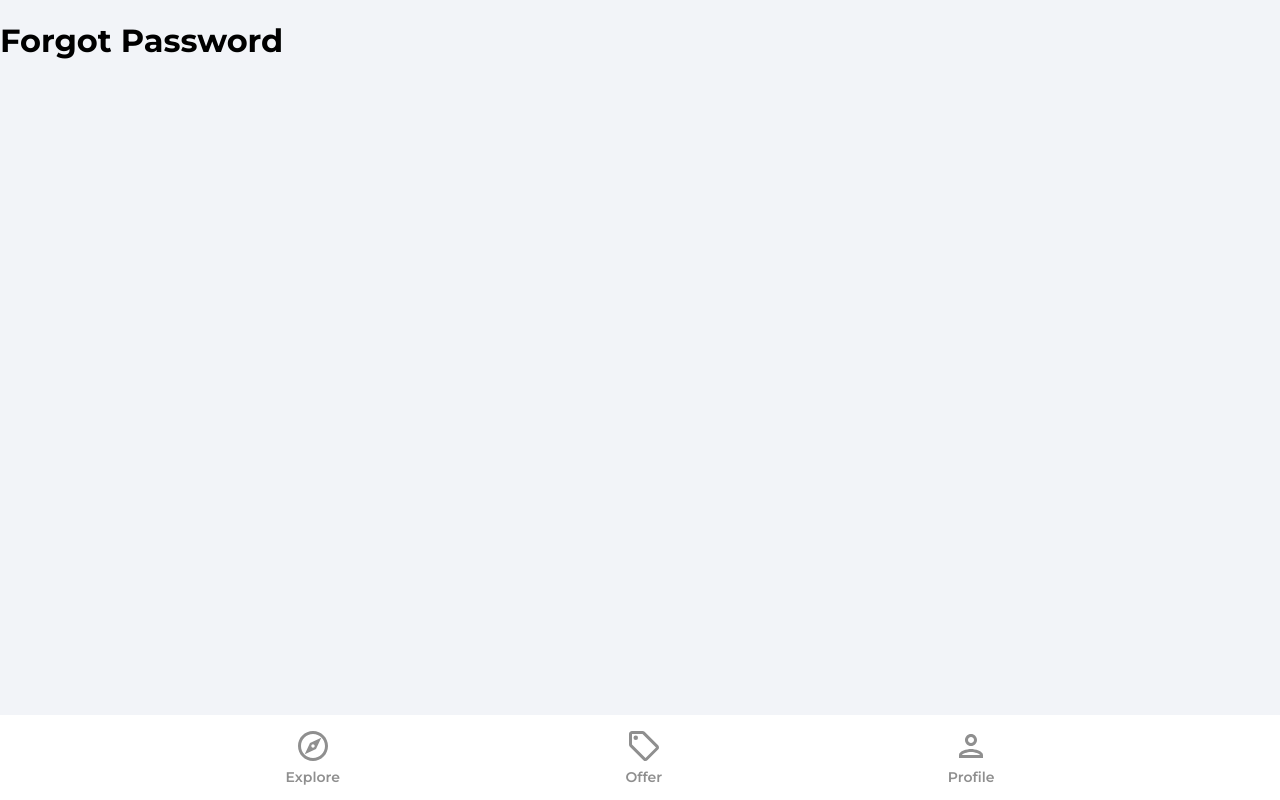
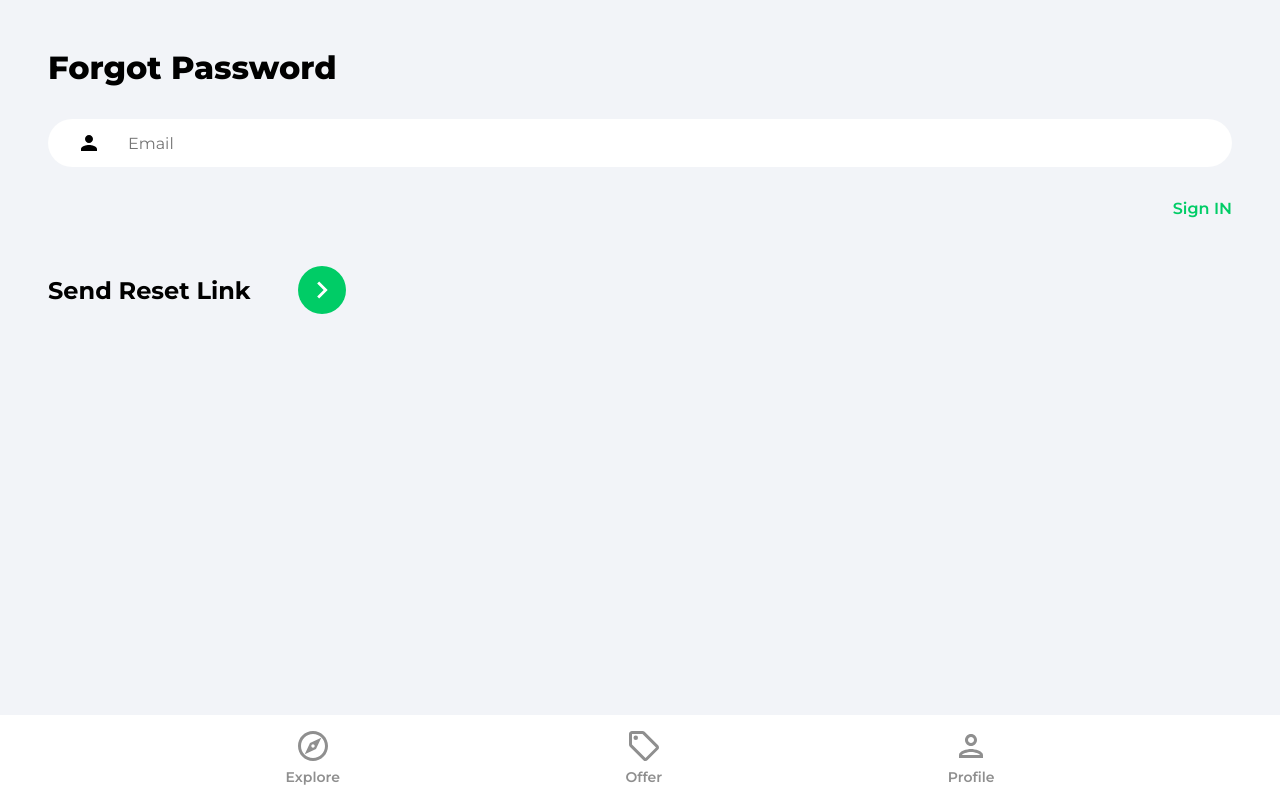
Before and after one commit to mohammad-mo/house-marketplace, a React (Create React App) app: page /forgot-password in a window 1280 px wide. Built offline with nearby package versions, Linux system fonts and the light colour scheme.

Commit message:
Implement Auth logic.

```diff
--- a/src/App.js
+++ b/src/App.js
@@ -1,4 +1,7 @@
 import { BrowserRouter as Router, Routes, Route } from 'react-router-dom'
+import { ToastContainer } from 'react-toastify'
+import 'react-toastify/dist/ReactToastify.css'
+import PrivateRoute from './Components/PrivateRoute'
 import Navbar from './Components/Navbar'
 import Explore from './Pages/Explore'
 import Offers from './Pages/Offers'
@@ -15,13 +18,17 @@
         <Routes>
           <Route path='/' element={<Explore />} />
           <Route path='/offers' element={<Offers />} />
-          <Route path='/profile' element={<Profile />} />
+          <Route path='/profile' element={<PrivateRoute />} >
+            {/* This nested route is Outlet in PrivateRoute */}
+            <Route path='/profile' element={<Profile />} />
+          </Route>
           <Route path='/sign-in' element={<SignIn />} />
           <Route path='/sign-up' element={<SignUp />} />
           <Route path='/forgot-password' element={<ForgotPassword />} />
         </Routes>
         <Navbar />
       </Router>
+      <ToastContainer />
     </>
   )
 }
--- /dev/null
+++ b/src/Components/PrivateRoute.jsx
@@ -0,0 +1,14 @@
+import { Navigate, Outlet } from "react-router-dom"
+import { useAuthStatus } from "../hooks/useAuthStatus"
+import Spinner from "./Spninner"
+
+const PrivateRoute = () =>
+{
+    const { loggedIn, checkingStatus } = useAuthStatus()
+
+    if(checkingStatus) return <Spinner />
+
+    return loggedIn ? <Outlet /> : <Navigate to='/sign-in' />
+}
+
+export default PrivateRoute
--- /dev/null
+++ b/src/Components/Spninner.jsx
@@ -0,0 +1,10 @@
+const Spinner = () =>
+{
+    return (
+        <div className="loadingSpinnerContainer">
+            <div className="loadingSpinner"></div>
+        </div>
+    )
+}
+
+export default Spinner
--- a/src/Pages/ForgotPassword.jsx
+++ b/src/Pages/ForgotPassword.jsx
@@ -1,8 +1,50 @@
+import { useState } from "react"
+import { Link } from "react-router-dom"
+import { getAuth, sendPasswordResetEmail } from "firebase/auth"
+import { toast } from "react-toastify"
+import { ReactComponent as ArrowRightIcon } from '../assets/svg/keyboardArrowRightIcon.svg'
+
 const ForgotPassword = () =>
 {
+    const [email, setEmail] = useState('')
+
+    const onChange = (e) => setEmail(e.target.value)
+
+    const onSubmit = async (e) =>
+    {
+        e.preventDefault()
+
+        try
+        {
+            const auth = getAuth()
+            await sendPasswordResetEmail(auth, email)
+            toast.success('Email was sent')
+        }
+        catch(err)
+        {
+            toast.error('Could not send reset email')
+        }
+    }
+
     return (
-        <div>
-            <h1>Forgot Password</h1>
+        <div className="pageContainer">
+            <header>
+                <p className="pageHeader">Forgot Password</p>
+                <main>
+                    <form onSubmit={onSubmit}>
+                        <input type="email" className="emailInput" placeholder="Email" value={email} onChange={onChange}/>
+                        <Link className="forgotPasswordLink" to='/sign-in'>
+                            Sign IN
+                        </Link>
+                        <div className="signInBar">
+                            <div className="signInText">Send Reset Link</div>
+                            <button className="signInButton">
+                                <ArrowRightIcon fill='#fff' width='34px' height='34px' />
+                            </button>
+                        </div>
+                    </form>
+                </main>
+            </header>
         </div>
     )
 }
--- a/src/Pages/Profile.jsx
+++ b/src/Pages/Profile.jsx
@@ -1,18 +1,34 @@
 import { useState, useEffect } from 'react'
+import { Link } from 'react-router-dom'
 import { getAuth } from 'firebase/auth'
+import { useNavigate } from 'react-router-dom'
 
 const Profile = () =>
 {
-    const [user, setUser] = useState(null)
+    const auth = getAuth()
+    const navigate = useNavigate()
 
-    const auth = getAuth()
+    const [formData, setFormData] = useState({
+        name: auth.currentUser.displayName,
+        email: auth.currentUser.email
+    })
 
-    useEffect(() =>
+    const { name, email } = formData
+
+    const onLogout = () =>
     {
-        setUser(auth.currentUser)
-    }, [])
+        auth.signOut()
+        navigate('/')
+    }
 
-    return user ? <h1>Welcome Back {user.displayName}</h1> : 'Not Logged In'
+    return (
+        <div className='profile'>
+            <header className="profileHeader">
+                <p className="pageHeader">My Profile</p>
+                <button type='button' className="logOut" onClick={onLogout}>Logout</button>
+            </header>
+        </div>
+    )
 }
 
 export default Profile
--- a/src/Pages/SignIn.jsx
+++ b/src/Pages/SignIn.jsx
@@ -1,5 +1,6 @@
 import { useState } from "react"
 import { Link, useNavigate } from "react-router-dom"
+import { toast } from "react-toastify"
 import { getAuth, signInWithEmailAndPassword } from "firebase/auth"
 import { ReactComponent as ArrowRightIcon } from '../assets/svg/keyboardArrowRightIcon.svg'
 import visibilityIcon from '../assets/svg/visibilityIcon.svg'
@@ -40,7 +41,7 @@
         }
         catch(err)
         {
-            console.error(err)
+            toast.error('Bad User Credentials')
         }
     }
 
--- a/src/Pages/SignUp.jsx
+++ b/src/Pages/SignUp.jsx
@@ -1,5 +1,6 @@
 import { useState } from 'react'
 import { Link, useNavigate } from 'react-router-dom'
+import { toast } from 'react-toastify'
 import { getAuth, createUserWithEmailAndPassword, updateProfile } from 'firebase/auth'
 import { setDoc, doc, serverTimestamp } from 'firebase/firestore'
 import { db } from '../firebase.config'
@@ -52,7 +53,7 @@
         }
         catch(err)
         {
-            console.error(err)
+            toast.error('Something went wrong with registration')
         }
     }
 
```
